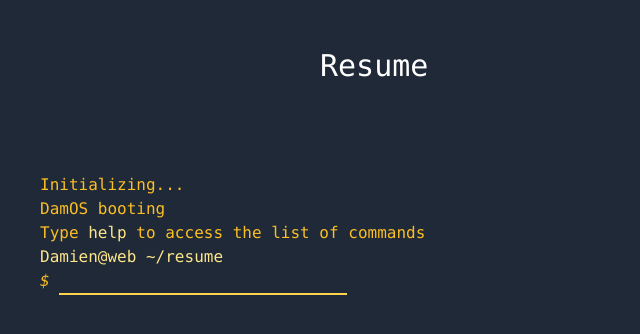
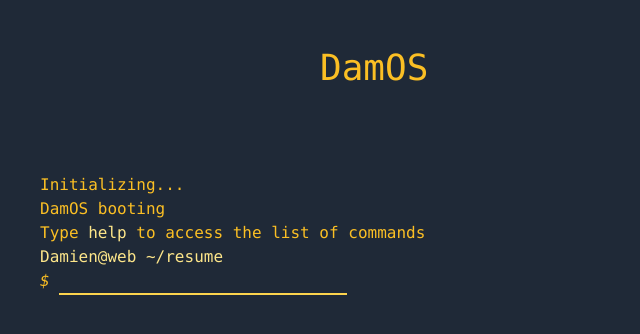
Before and after one commit to Damiaou/better-cv, a Gatsby site: page / in a window 1280 px wide. Shown: the whole page, without its empty margins (0-640 px from the left). Built offline with nearby package versions, Linux system fonts and the light colour scheme; Gatsby itself is replaced by a stand-in of ours.

Commit message:
Better title - fixes #5

```diff
--- a/gatsby-config.js
+++ b/gatsby-config.js
@@ -1,6 +1,6 @@
 module.exports = {
   siteMetadata: {
-    title: `Resume`,
+    title: `DamOS`,
     description: `Damien Sauvagère's resume`,
     author: `damsauvagere@gmail.com`,
   },
--- a/src/components/UserReturns.jsx
+++ b/src/components/UserReturns.jsx
@@ -102,6 +102,7 @@ export function Experiences() {
 
   return (
     <BlankCanvas>
+      <div className="w-full">
         <France hoveredDispatch={hoveredDispatch} isHovered={isHovered} />
         <CardJobs>
           <StLo hoveredDispatch={hoveredDispatch} isHovered={isHovered} />
@@ -109,6 +110,7 @@ export function Experiences() {
           <Suisse hoveredDispatch={hoveredDispatch} isHovered={isHovered} />
           <StBrieuc hoveredDispatch={hoveredDispatch} isHovered={isHovered} />
         </CardJobs>
+      </div>
     </BlankCanvas>
   )
 }
@@ -119,9 +121,7 @@ export function Schools() {
     </>
   )
 }
-export function Interests() {
-  return <p>interests</p>
-}
+
 export function Skills() {
   return (
     <div>
--- a/src/components/header.js
+++ b/src/components/header.js
@@ -5,7 +5,7 @@ import { Link } from "gatsby"
 const Header = ({ siteTitle }) => (
   <header className="bg-gray-800 h-1/6 flex-shrink-0">
     <div className="width-full grid grid-cols-4">
-      <h1 className="text-white font-mono text-3xl col-start-2 align-middle mt-12">
+      <h1 className="text-yellow-400 font-mono text-4xl col-start-2 align-middle mt-12">
         <Link to="/">{siteTitle}</Link>
       </h1>
     </div>
```
Lines whose indentation alone changed are shown as unchanged.
